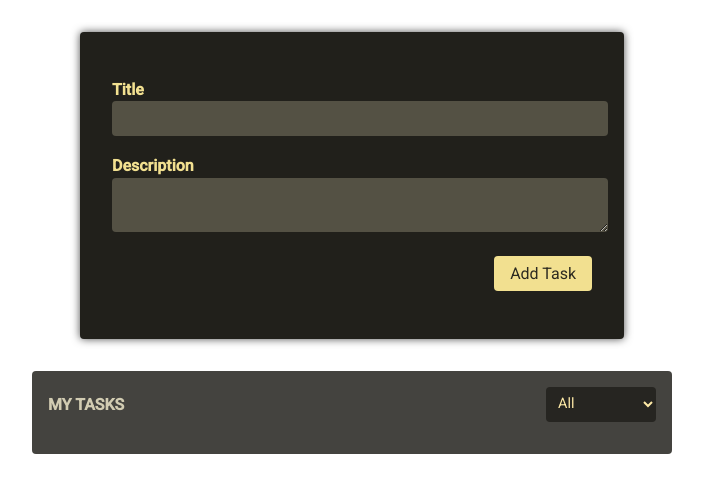
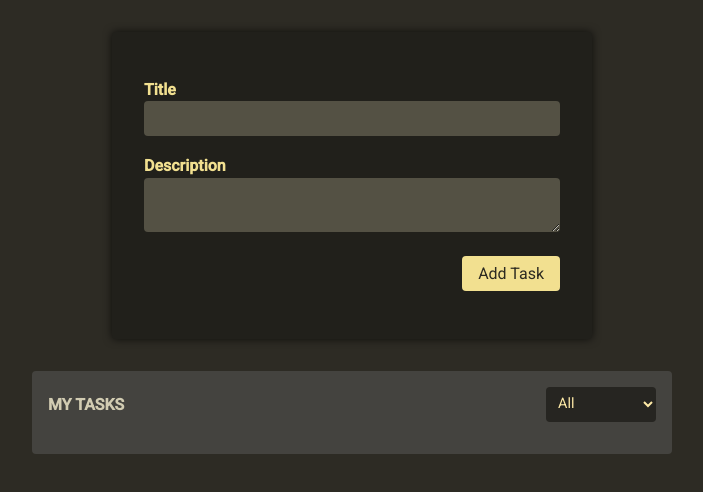
Before and after one commit to albindavidc/task-manager-angular-v3, an Angular app: page / in a window 1280 px wide. Shown: the top 492 px of the page, without its empty margins (288-991 px from the left). Built offline with nearby package versions, Linux system fonts and the light colour scheme.

Commit message:
created and rectified errors in the route and created the app

```diff
--- a/src/app/app.config.ts
+++ b/src/app/app.config.ts
@@ -2,8 +2,15 @@ import { ApplicationConfig, provideZoneChangeDetection } from '@angular/core';
 import { provideRouter } from '@angular/router';
 
 import { routes } from './app.routes';
-import { provideClientHydration, withEventReplay } from '@angular/platform-browser';
+import {
+  provideClientHydration,
+  withEventReplay,
+} from '@angular/platform-browser';
 
 export const appConfig: ApplicationConfig = {
-  providers: [provideZoneChangeDetection({ eventCoalescing: true }), provideRouter(routes), provideClientHydration(withEventReplay())]
+  providers: [
+    provideZoneChangeDetection({ eventCoalescing: true }),
+    provideRouter(routes),
+    provideClientHydration(withEventReplay()),
+  ],
 };
--- a/src/app/app.routes.ts
+++ b/src/app/app.routes.ts
@@ -1,3 +1,21 @@
-import { Routes } from '@angular/router';
+import { RouterModule, Routes } from '@angular/router';
+import { TasksComponent } from './tasks/tasks.component';
+import { TaskFormComponent } from './tasks/task-form/task-form.component';
+import { NgModule } from '@angular/core';
 
-export const routes: Routes = [];
+export const routes: Routes = [
+  { path: '', redirectTo: '/tasks', pathMatch: 'full' },
+  {
+    path: 'tasks',
+    component: TasksComponent,
+    children: [{ path: 'new', component: TaskFormComponent }],
+  },
+  { path: 'tasks/new', component: TaskFormComponent },
+  { path: '**', redirectTo: '/tasks' },
+];
+
+@NgModule({
+  imports: [RouterModule.forRoot(routes)],
+  exports: [RouterModule],
+})
+export class AppRoutingModule {}
--- a/src/app/tasks/task-form/task-form.component.html
+++ b/src/app/tasks/task-form/task-form.component.html
@@ -1,11 +1,11 @@
-<form (ngSubmit)="onAddTask(title.value, description.value)" #form>
+<form (ngSubmit)="onAddTask(title.value, description.value)" #form="ngForm">
   <p>
     <label for="title">Title</label>
-        <input type="text" name="title" id="title" #title/>
+    <input type="text" name="title" id="title" ngModel #title="ngModel" />
   </p>
   <p>
     <label for="description">Description</label>
-        <textarea name="description" id="description" #description></textarea>
+    <textarea name="description" id="description" ngModel #description="ngModel"></textarea>
   </p>
   <p id="actions">
     <button>Add Task</button>
--- a/src/app/tasks/task-form/task-form.component.ts
+++ b/src/app/tasks/task-form/task-form.component.ts
@@ -1,19 +1,23 @@
-import { Component, ElementRef, viewChild } from '@angular/core';
+import { Component, ElementRef, ViewChild } from '@angular/core';
 import { TasksService } from '../task.service';
+import { CommonModule } from '@angular/common';
+import { FormsModule, NgForm } from '@angular/forms';
 
 @Component({
   selector: 'app-task-form',
-  imports: [],
+  imports: [CommonModule, FormsModule],
   templateUrl: './task-form.component.html',
   styleUrl: './task-form.component.css',
 })
 export class TaskFormComponent {
-  private formEl = viewChild<ElementRef<HTMLFormElement>>('form');
+  @ViewChild('form', { static: false }) formEl!: NgForm;
 
   constructor(private taskService: TasksService) {}
 
   onAddTask(title: string, description: string) {
     this.taskService.addTasks({ title, description });
-    this.formEl()?.nativeElement.reset();
+    if (this.formEl) {
+      this.formEl.reset();
+    }
   }
 }
--- a/src/app/tasks/task.service.ts
+++ b/src/app/tasks/task.service.ts
@@ -1,42 +1,40 @@
-import { Injectable } from '@angular/core';
+import { Injectable, signal } from '@angular/core';
 import { Task, TaskStatus } from './task.model';
 
 @Injectable({
   providedIn: 'root',
 })
 export class TasksService {
-  private storageKey = 'taskManager';
+  tasks = signal<Task[]>([]);
+
+  allTasks = this.tasks.asReadonly();
 
   getTasks(): Task[] {
-    const tasks = localStorage.getItem(this.storageKey);
-    return tasks ? JSON.parse(tasks) : [];
+    return [...this.tasks()];
   }
 
   saveTasks(tasks: Task[]): void {
-    localStorage.setItem(this.storageKey, JSON.stringify(tasks));
+    this.tasks.set(tasks);
   }
 
   addTasks(taskData: { title: string; description: string }) {
-    const tasks = this.getTasks();
-    const newTaskData: Task = {
+    const newTask: Task = {
+      ...taskData,
       id: Math.random().toString(),
-      title: taskData.title,
-      description: taskData.description,
       status: 'OPEN',
     };
-    tasks.push(newTaskData);
-    this.saveTasks(tasks);
+    this.tasks.update((oldTasks) => [...oldTasks, newTask]);
   }
 
   updateTasks(taskId: string, newStatus: TaskStatus): void {
-    const tasks = this.getTasks().map((task) =>
-      task.id === taskId ? { ...task, completed: newStatus } : task
+    this.tasks.set(
+      this.tasks().map((task) =>
+        task.id === taskId ? { ...task, status: newStatus } : task
+      )
     );
-    this.saveTasks(tasks);
   }
 
   deleteTasks(taskId: string): void {
-    const tasks = this.getTasks().filter((task) => task.id !== taskId);
-    this.saveTasks(tasks);
+    this.tasks.set(this.tasks().filter((task) => task.id !== taskId));
   }
 }
--- a/src/app/tasks/tasks-list/task-item/task-item.component.html
+++ b/src/app/tasks/tasks-list/task-item/task-item.component.html
@@ -20,5 +20,11 @@
         Completed
       </option>
     </select>
+    <p>
+      <button>Change Status</button>
+    </p>
   </form>
+  <p>
+    <button (onclick)="deleteTask()">Delete</button>
+  </p>
 </article>
--- a/src/app/tasks/tasks-list/task-item/task-item.component.ts
+++ b/src/app/tasks/tasks-list/task-item/task-item.component.ts
@@ -1,7 +1,14 @@
-import { Component, computed, inject, input } from '@angular/core';
+import {
+  Component,
+  computed,
+  inject,
+  input,
+  Output,
+  EventEmitter,
+} from '@angular/core';
 import { FormsModule } from '@angular/forms';
+import { TasksService } from '../../task.service';
 import { Task, TaskStatus } from '../../task.model';
-import { TasksService } from '../../task.service';
 
 @Component({
   selector: 'app-task-item',
@@ -12,9 +19,10 @@ import { TasksService } from '../../task.service';
 export class TaskItemComponent {
   private tasksService = inject(TasksService);
   task = input.required<Task>();
+  @Output() delete = new EventEmitter<string>();
 
-  taskStatus = computed(() =>{
-    switch(this.task().status){
+  taskStatus = computed(() => {
+    switch (this.task().status) {
       case 'OPEN':
         return 'Open';
       case 'IN_PROGRESS':
@@ -24,12 +32,12 @@ export class TaskItemComponent {
       default:
         return 'Open';
     }
-  })
+  });
 
-  onChangeTaskStatus(taskId: string, status: string){
+  onChangeTaskStatus(taskId: string, status: string) {
     let newStatus: TaskStatus = 'OPEN';
 
-    switch(status) {
+    switch (status) {
       case 'open':
         newStatus = 'OPEN';
         break;
@@ -44,4 +52,8 @@ export class TaskItemComponent {
     }
     this.tasksService.updateTasks(taskId, newStatus);
   }
+
+  deleteTask(): void {
+    this.delete.emit(this.task().id);
+  }
 }
--- a/src/app/tasks/tasks-list/tasks-list.component.html
+++ b/src/app/tasks/tasks-list/tasks-list.component.html
@@ -1,7 +1,7 @@
 <header>
   <h2>My Tasks</h2>
   <p>
-    <select name="" id="">
+    <select (change)="onChangeTasksFilter(filter.value)" #filter>
       <option value="all">All</option>
       <option value="open">Open</option>
       <option value="in-progress">In-Progress</option>
@@ -11,9 +11,9 @@
 </header>
 
 <ul>
-  @for(task of tasks(); track task){
-  <li>
-    <app-task-item [task]="task" />
-  </li>
+  @for (task of tasks(); track task) {
+    <li>
+      <app-task-item [task]="task" />
+    </li>
   }
 </ul>
--- a/src/app/tasks/tasks-list/tasks-list.component.ts
+++ b/src/app/tasks/tasks-list/tasks-list.component.ts
@@ -1,6 +1,6 @@
 import { Component, computed, inject, signal } from '@angular/core';
+import { TaskItemComponent } from './task-item/task-item.component';
 import { TasksService } from '../task.service';
-import { TaskItemComponent } from './task-item/task-item.component';
 
 @Component({
   selector: 'app-tasks-list',
@@ -10,7 +10,7 @@ import { TaskItemComponent } from './task-item/task-item.component';
 })
 export class TasksListComponent {
   private tasksService = inject(TasksService);
-  private selectedFilter = signal<string>('all');
+  selectedFilter = signal<string>('all');
 
   tasks = computed(() => {
     switch (this.selectedFilter()) {
@@ -22,7 +22,7 @@ export class TasksListComponent {
         return this.tasksService
           .getTasks()
           .filter((task) => task.status === 'IN_PROGRESS');
-      case 'completed':
+      case 'done':
         return this.tasksService
           .getTasks()
           .filter((task) => task.status === 'DONE');
@@ -34,4 +34,8 @@ export class TasksListComponent {
   onChangeTasksFilter(filter: string) {
     this.selectedFilter.set(filter);
   }
+
+  onDeleteTask(taskId: string): void {
+    this.tasksService.deleteTasks(taskId);
+  }
 }
--- a/src/styles.css
+++ b/src/styles.css
@@ -1,4 +1,22 @@
 /* You can add global styles to this file, and also import other style files */
+@import url("https://fonts.googleapis.com/css2?family=Open+Sans:ital,wght@0,300..800;1,300..800&display=swap");
 
-html, body { height: 100%; }
-body { margin: 0; font-family: Roboto, "Helvetica Neue", sans-serif; }
+html,
+body {
+  height: 100%;
+}
+
+* {
+  box-sizing: border-box;
+}
+
+html {
+  font-family: "Open Sans", sans-serif;
+}
+
+body {
+  margin: 0;
+  background-color: #2d2b24;
+  font-family: Roboto, "Helvetica Neue", sans-serif;
+  color: #f5f1e0;
+}
```
Lines whose indentation alone changed are shown as unchanged.
